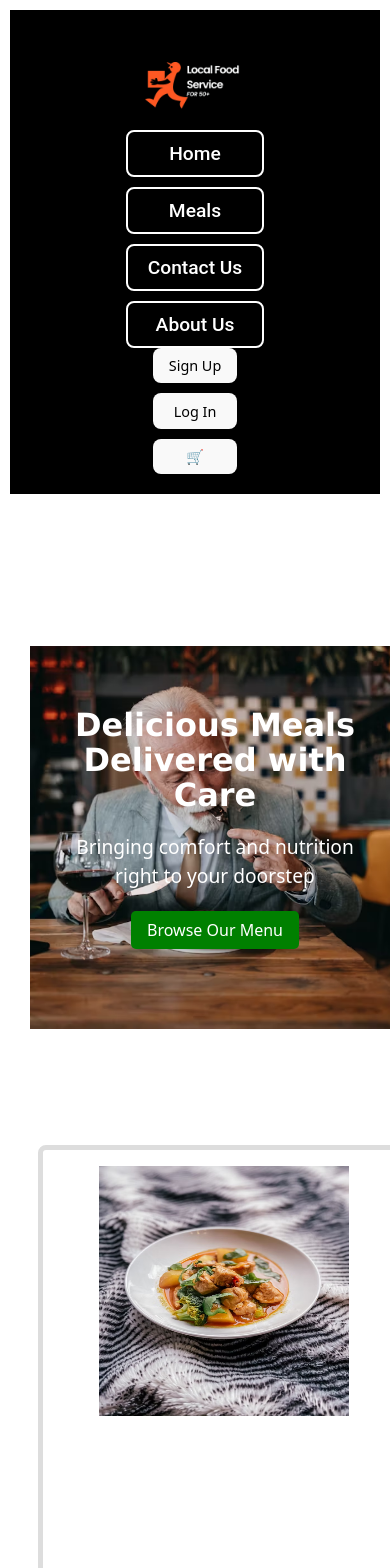
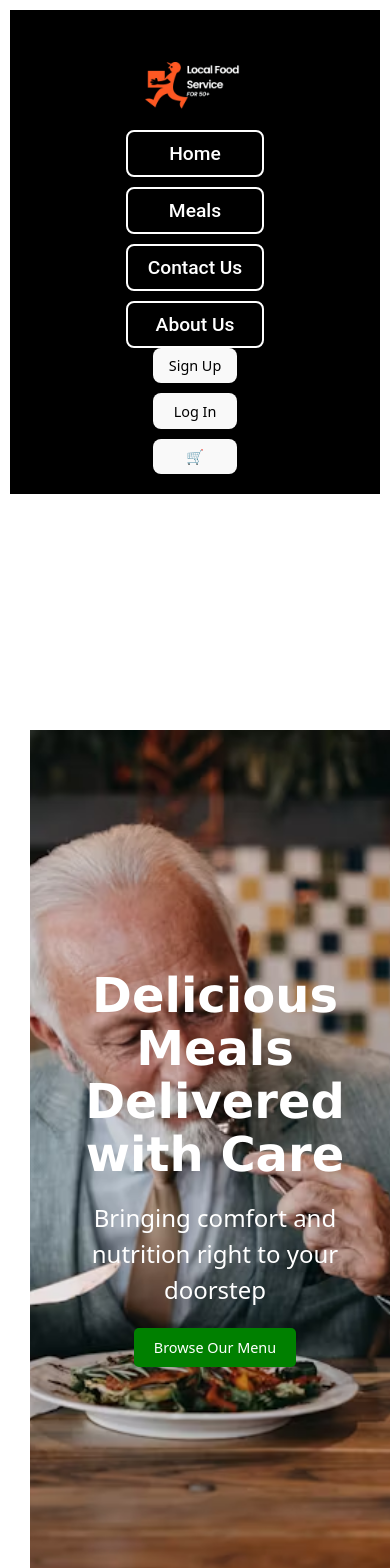
Before and after one commit to FinnWilliams08/IDPNew, a React (Vite) app in the folder frontend/: page / in a window 390 px wide. Shown: the top 1568 px of the page. Built offline with nearby package versions, Linux system fonts and the light colour scheme.

Commit message:
responssiveness

```diff
--- a/frontend/src/pages/Main.css
+++ b/frontend/src/pages/Main.css
@@ -2,7 +2,7 @@
 .container {
   max-width: 1200px;
   margin: 0 auto;
-  padding: 20px;
+  padding: 10px;
   box-sizing: border-box;
   text-align: center; /* Center align the text */
 }
@@ -69,35 +69,7 @@
   margin-bottom: 50px; /* Adjust the value as needed */
 }
 
-/* Media Queries for Responsiveness */
-@media (max-width: 768px) {
-  .hero-section {
-    height: auto;
-    padding: 40px 20px;
-  }
 
-  .welcome-text {
-    font-size: 2rem;
-  }
-
-  .hero-text h1 {
-    font-size: 2em;
-  }
-
-  .hero-text p {
-    font-size: 1em;
-  }
-
-  .hero-text button {
-    font-size: 1rem;
-    padding: 8px 16px;
-  }
-
-  .featured-meals {
-    flex-direction: column;
-    align-items: center;
-  }
-}
 
 @media (max-width: 480px) {
   .hero-text h1 {
@@ -109,6 +81,6 @@
   }
 
   .container {
-    padding: 10px;
+    padding: 20px;
   }
 }
--- a/frontend/src/pages/Meals.css
+++ b/frontend/src/pages/Meals.css
@@ -122,52 +122,7 @@ p {
 }
 
 /* Media Queries for Responsiveness */
-@media (max-width: 768px) {
-  .hero-section {
-    height: auto;
-    padding: 40px 20px;
-  }
-
-  .welcome-text {
-    font-size: 2rem;
-  }
-
-  .hero-text h2 {
-    font-size: 2rem;
-  }
-
-  .hero-text h1 {
-    font-size: 2rem;
-  }
-
-  .hero-text p {
-    font-size: 1.2rem;
-  }
-
-  .hero-text button {
-    font-size: 1rem;
-    padding: 8px 16px;
-  }
-
-  .meals-container {
-    padding: 20px;
-  }
-
-  .product-cards-container {
-    flex-direction: column;
-    align-items: center;
-  }
-
-  h5 {
-    font-size: 1.5rem; /* Adjust the font size for smaller screens */
-    color: white; /* Set the font color to white */
-  }
-
-  p {
-    font-size: 1rem; /* Adjust the font size for smaller screens */
-    color: white; /* Set the font color to white */
-  }
-}
+/*  */
 
 @media (max-width: 480px) {
   h5 {
```
